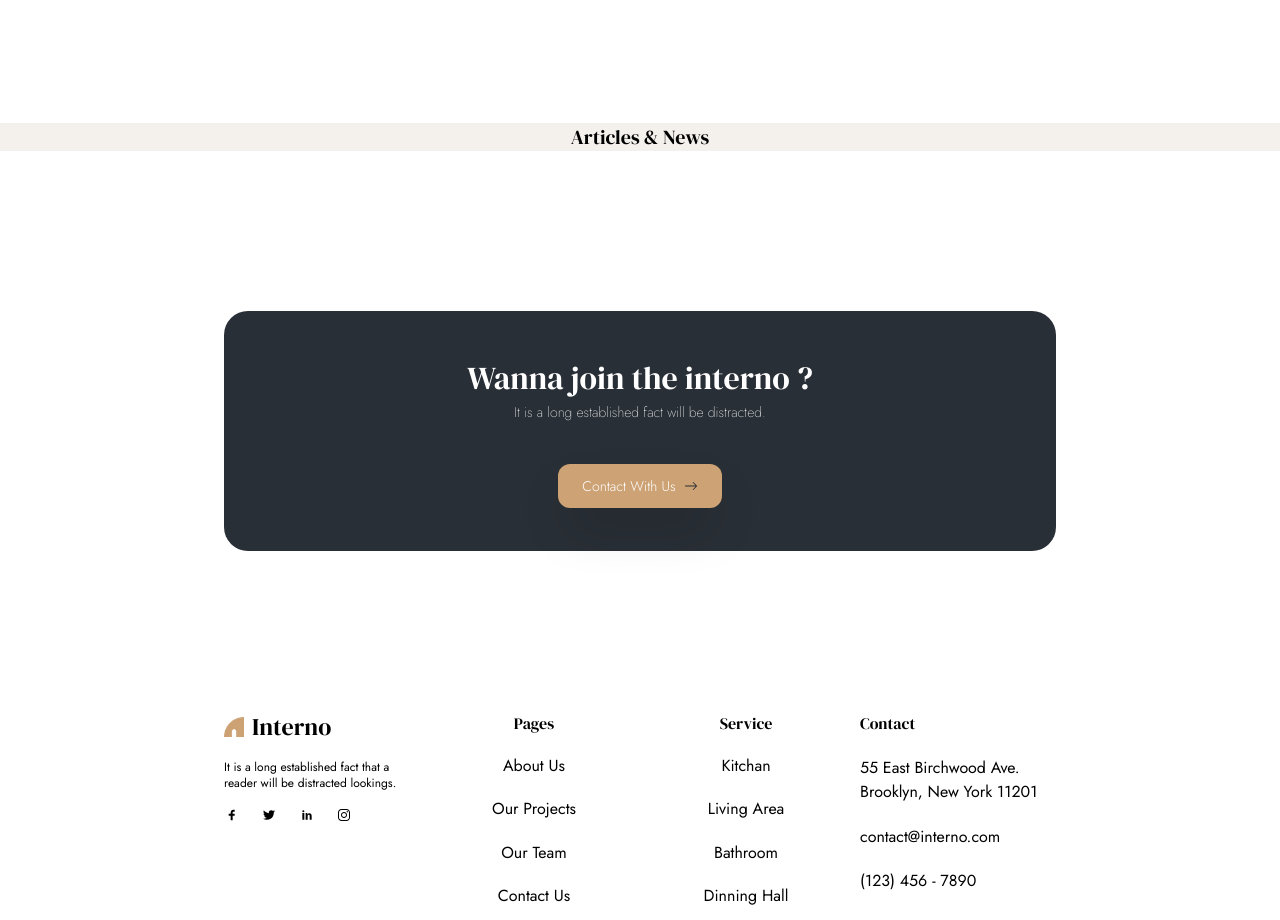
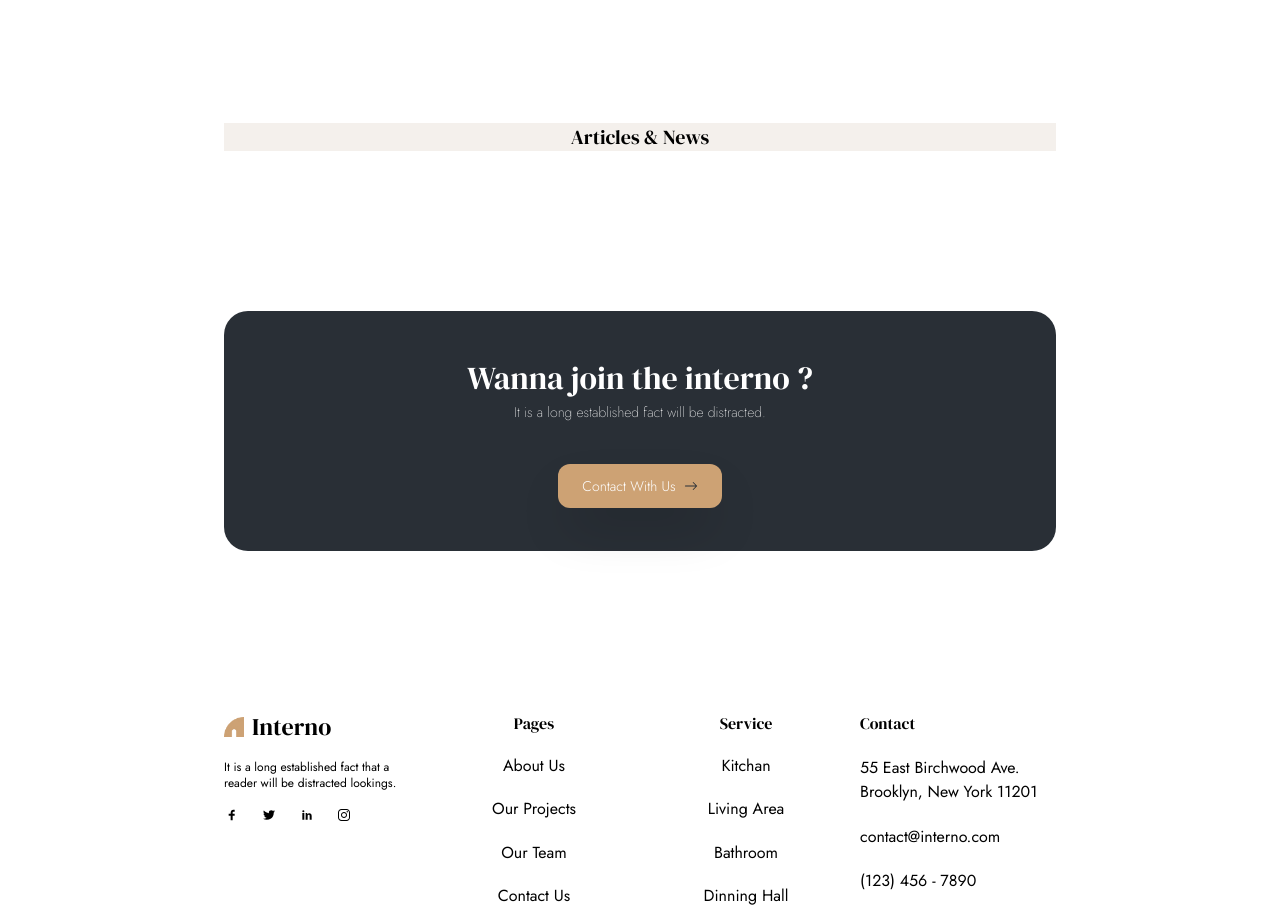
Before and after one commit to himarnoel/interior_dec, a React (Vite) app: page / in a window 1280 px wide. Shown: the part 4280-5200 px from the top of the page. Built offline with nearby package versions, Linux system fonts and the light colour scheme.

Commit message:
added bg

```diff
--- a/src/Components/News.jsx
+++ b/src/Components/News.jsx
@@ -4,8 +4,8 @@ import { BsArrowRight } from "react-icons/bs";
 const News = () => {
   return (
     <div>
-      <div className="w-full  bg-[#F4F0EC]   xl:px-[14rem] lg:px-[9rem] sm:px-[1.3rem] md:px-[2.5rem] px-[3rem] mt-[10rem] ">
-        <div className=" text-center">
+      <div className="w-full     xl:px-[14rem] lg:px-[9rem] sm:px-[1.3rem] md:px-[2.5rem] px-[3rem] mt-[10rem] ">
+        <div className=" text-center bg-[#F4F0EC]">
           <p className="text-xl text-center">Articles & News</p>
 
         </div>
```
